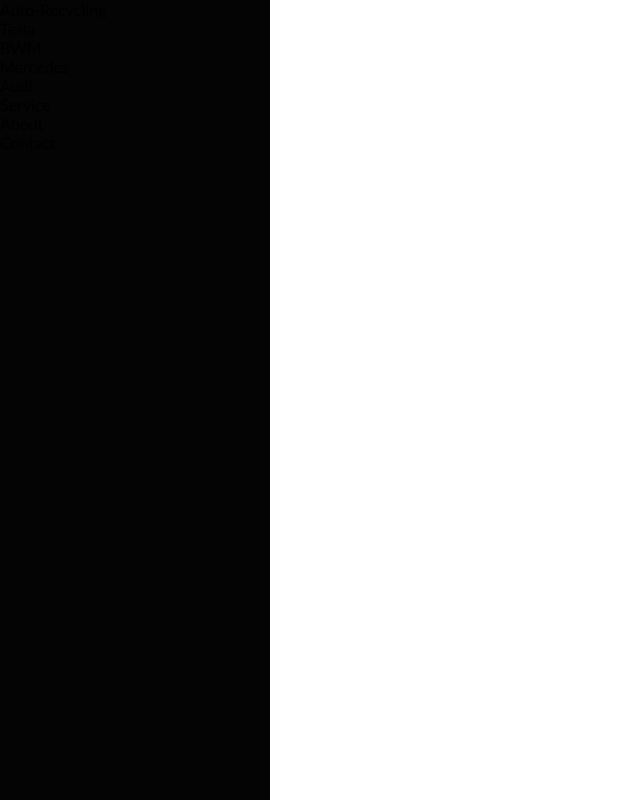
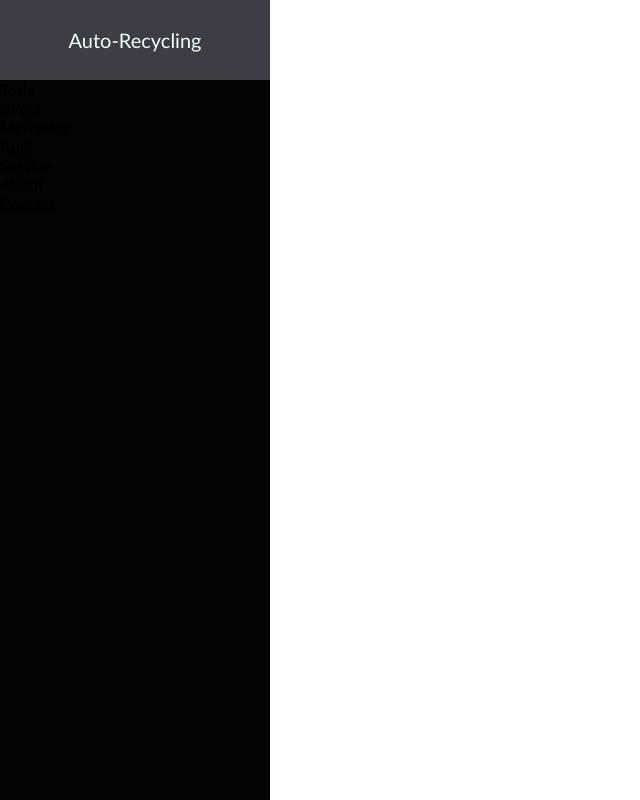
Before and after one commit to barariubeniamin/auto-recycling, a plain HTML site: page index.html in a window 1280 px wide. Shown: the whole page, without its empty margins (0-640 px from the left). Drawn offline with Linux system fonts and the light colour scheme.

Commit message:
Header Css

```diff
--- a/style.css
+++ b/style.css
@@ -15,3 +15,11 @@ body {
   height: 100%;
   background: #040404;
 }
+.sidebar header {
+  font-size: 20px;
+  text-align: center;
+  color: azure;
+  line-height: 80px;
+  background: rgb(61, 61, 70);
+  user-select: none;
+}
```
